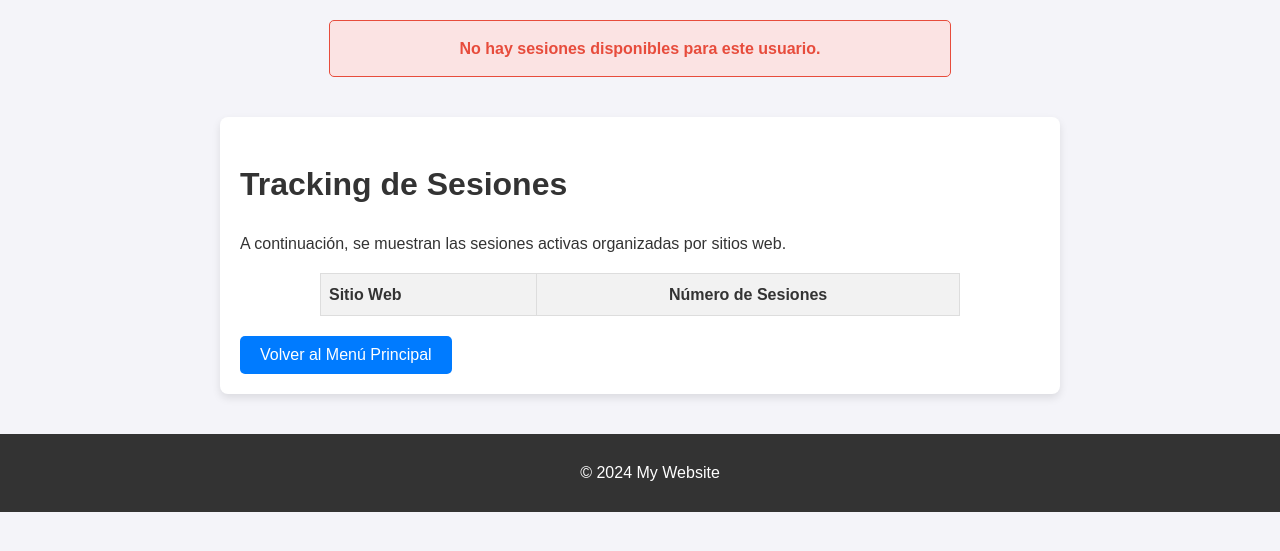
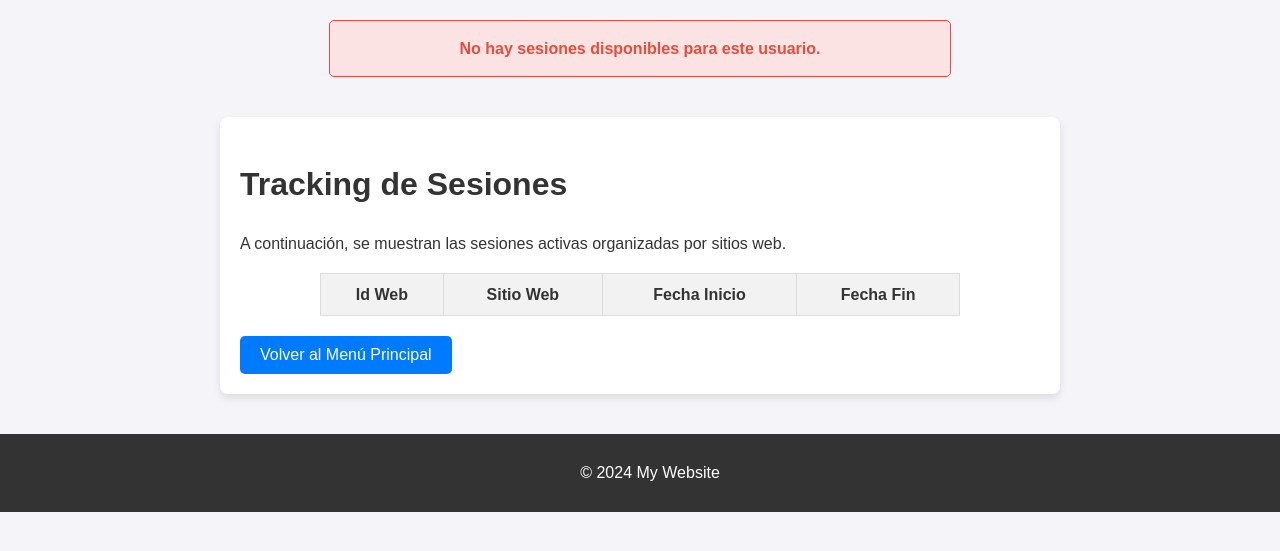
Before and after one commit to JesusGar13/ubu-replay, a Flask app: page /track_session in a window 1280 px wide. Shown: the part 42-593 px from the top of the page. Run offline with Flask 3, Linux system fonts and the light colour scheme; data comes from the database, SQL or seed files in the repository; lists and menus that the app fills with data are empty.

Commit message:
Mejora en la tabla de sesiones

```diff
--- a/app/templates/track_session.html
+++ b/app/templates/track_session.html
@@ -33,8 +33,10 @@
 <table>
     <thead>
         <tr>
-            <th>Sitio Web</th>
-            <th style="text-align: center;">Número de Sesiones</th>
+            <th style="text-align: center;">Id Web</th>
+            <th style="text-align: center;">Sitio Web</th>
+            <th style="text-align: center;">Fecha Inicio</th>
+            <th style="text-align: center;">Fecha Fin</th>
         </tr>
     </thead>
     <tbody>
```
